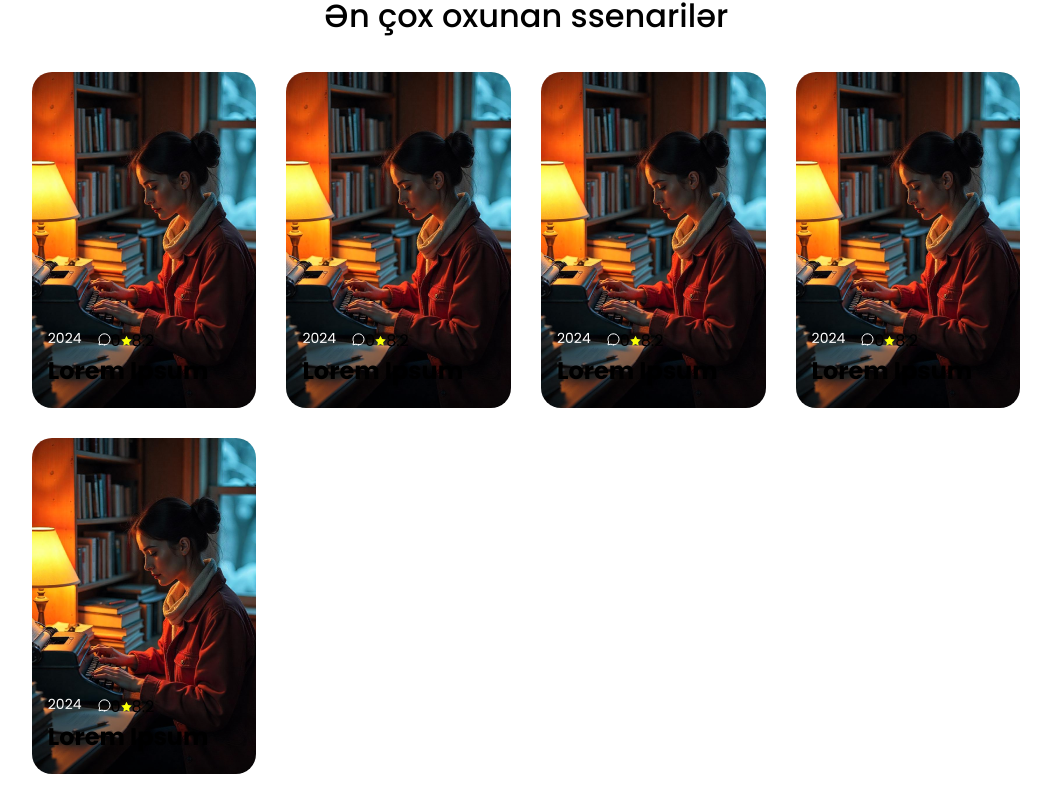
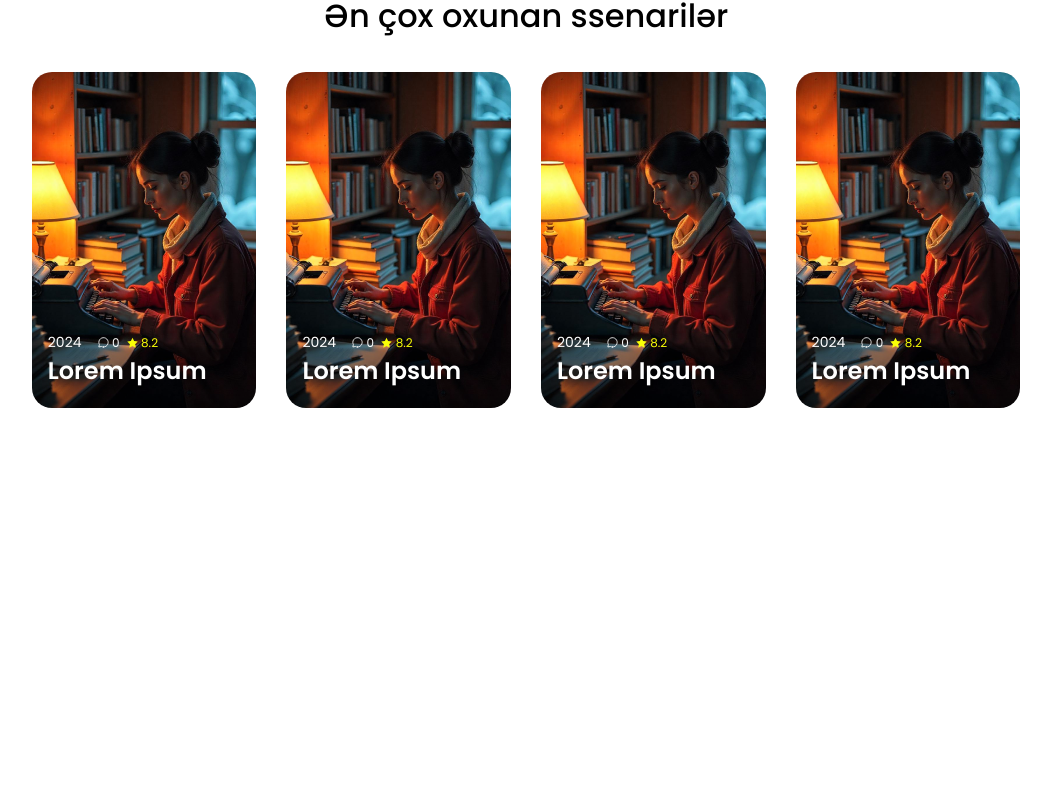
Before and after one commit to Zaranasirova/nva_ailesi, a React (Vite) app: page / in a window 1280 px wide. Shown: the part 993-1799 px from the top of the page, without its empty margins (114-1165 px from the left). After the commit the page ends 1433 px from the top, so only its background shows below. Built offline with nearby package versions, Linux system fonts and the light colour scheme.

Commit message:
Complete the structure and styling of the 'Most Read' section

```diff
--- a/src/assets/scss/pages/sections/_popularScenarios.scss
+++ b/src/assets/scss/pages/sections/_popularScenarios.scss
@@ -24,24 +24,44 @@
           position: absolute;
           bottom: 20px;
           left: 16px;
-          .movie-meta{
+          .movie-meta {
             display: flex;
             gap: 16px;
-            .read-year{
-                font-size: 14px;
-                color: #fff;
-                .comment-and-stars{
-                    display: flex;
-                    gap: 7px;
-                    .read-comment{
-                        display: flex;
-                        gap: 3px;
-                        .comment-icon{
+            align-items: center;
+            height: 100%;
+            .read-year {
+              font-size: 14px;
+              color: #fff;
+            }
+           .comment-and-stars-box{
+            display: flex;
+            gap: 7px;
+            .comment-and-stars{
+                display: flex;
+                gap: 3.5px;
+                align-items: center;
+                .most-read-icon{
+                    width: 11px;
+                    height: 11px;
 
-                        }
-                    }
                 }
+                .icon-number{
+                    color: #fff;
+                    font-size: 12px;
+                }
+                .yellow{
+                    color: #FAFF07;
+                }
+
             }
+           }
+          }
+          .movie-title{
+          .movie-head-name{
+            font-size: 24px;
+            color: #fff;
+            font-weight: 600;
+          }
           }
         }
       }
--- a/src/pages/sections/PopularScenarios.tsx
+++ b/src/pages/sections/PopularScenarios.tsx
@@ -14,24 +14,24 @@ const PopularScenarios = () => {
             </div>
             <div className="post-info">
               <div className="movie-meta">
-                <span className="read-year">2024</span>
-              <div className="comment-and-stars">
-              <span className="read-comment">
+              <span className="read-year">2024</span>
+              <div className="comment-and-stars-box">
+              <span className="comment-and-stars comment">
                   <img
                     src={comment}
                     alt="comment-svg"
-                    className="comment-icon"
+                    className="most-read-icon"
                   />
-                  <span className="comment-number">0</span>
+                  <span className="icon-number">0</span>
                 </span>
-                <span className="read-stars">
-                  <img src={stars} alt="stars-svg" className="star-image" />
-                  <span className="stars-number">8.2</span>
+                <span className="comment-and-stars stars">
+                  <img src={stars} alt="stars-svg" className="most-read-icon" />
+                  <span className="icon-number yellow">8.2</span>
                 </span>
               </div>
               </div>
               <div className="movie-title">
-                <h2>Lorem Ipsum</h2>
+                <h2 className="movie-head-name">Lorem Ipsum</h2>
               </div>
             </div>
           </div>
@@ -41,24 +41,24 @@ const PopularScenarios = () => {
             </div>
             <div className="post-info">
               <div className="movie-meta">
-                <span className="read-year">2024</span>
-              <div className="comment-and-stars">
-              <span className="read-comment">
+              <span className="read-year">2024</span>
+              <div className="comment-and-stars-box">
+              <span className="comment-and-stars comment">
                   <img
                     src={comment}
                     alt="comment-svg"
-                    className="comment-icon"
+                    className="most-read-icon"
                   />
-                  <span className="comment-number">0</span>
+                  <span className="icon-number">0</span>
                 </span>
-                <span className="read-stars">
-                  <img src={stars} alt="stars-svg" className="star-image" />
-                  <span className="stars-number">8.2</span>
+                <span className="comment-and-stars stars">
+                  <img src={stars} alt="stars-svg" className="most-read-icon" />
+                  <span className="icon-number yellow">8.2</span>
                 </span>
               </div>
               </div>
               <div className="movie-title">
-                <h2>Lorem Ipsum</h2>
+                <h2 className="movie-head-name">Lorem Ipsum</h2>
               </div>
             </div>
           </div>
@@ -68,24 +68,24 @@ const PopularScenarios = () => {
             </div>
             <div className="post-info">
               <div className="movie-meta">
-                <span className="read-year">2024</span>
-              <div className="comment-and-stars">
-              <span className="read-comment">
+              <span className="read-year">2024</span>
+              <div className="comment-and-stars-box">
+              <span className="comment-and-stars comment">
                   <img
                     src={comment}
                     alt="comment-svg"
-                    className="comment-icon"
+                    className="most-read-icon"
                   />
-                  <span className="comment-number">0</span>
+                  <span className="icon-number">0</span>
                 </span>
-                <span className="read-stars">
-                  <img src={stars} alt="stars-svg" className="star-image" />
-                  <span className="stars-number">8.2</span>
+                <span className="comment-and-stars stars">
+                  <img src={stars} alt="stars-svg" className="most-read-icon" />
+                  <span className="icon-number yellow">8.2</span>
                 </span>
               </div>
               </div>
               <div className="movie-title">
-                <h2>Lorem Ipsum</h2>
+                <h2 className="movie-head-name">Lorem Ipsum</h2>
               </div>
             </div>
           </div>
@@ -95,54 +95,28 @@ const PopularScenarios = () => {
             </div>
             <div className="post-info">
               <div className="movie-meta">
-                <span className="read-year">2024</span>
-              <div className="comment-and-stars">
-              <span className="read-comment">
+              <span className="read-year">2024</span>
+              <div className="comment-and-stars-box">
+              <span className="comment-and-stars comment">
                   <img
                     src={comment}
                     alt="comment-svg"
-                    className="comment-icon"
+                    className="most-read-icon"
                   />
-                  <span className="comment-number">0</span>
+                  <span className="icon-number">0</span>
                 </span>
-                <span className="read-stars">
-                  <img src={stars} alt="stars-svg" className="star-image" />
-                  <span className="stars-number">8.2</span>
+                <span className="comment-and-stars stars">
+                  <img src={stars} alt="stars-svg" className="most-read-icon" />
+                  <span className="icon-number yellow">8.2</span>
                 </span>
               </div>
               </div>
               <div className="movie-title">
-                <h2>Lorem Ipsum</h2>
+                <h2 className="movie-head-name">Lorem Ipsum</h2>
               </div>
             </div>
           </div>
-          <div className="most-read">
-            <div className="most-read-image">
-              <img src={image} alt="most-read" />
-            </div>
-            <div className="post-info">
-              <div className="movie-meta">
-                <span className="read-year">2024</span>
-              <div className="comment-and-stars">
-              <span className="read-comment">
-                  <img
-                    src={comment}
-                    alt="comment-svg"
-                    className="comment-icon"
-                  />
-                  <span className="comment-number">0</span>
-                </span>
-                <span className="read-stars">
-                  <img src={stars} alt="stars-svg" className="star-image" />
-                  <span className="stars-number">8.2</span>
-                </span>
-              </div>
-              </div>
-              <div className="movie-title">
-                <h2>Lorem Ipsum</h2>
-              </div>
-            </div>
-          </div>
+
         </div>
       </div>
     </section>
```
